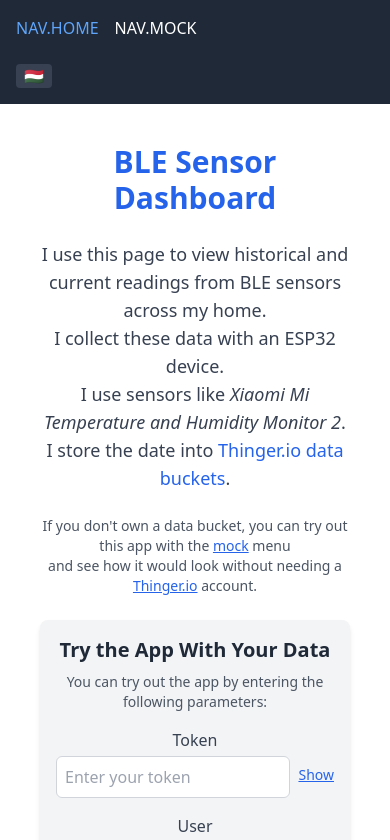
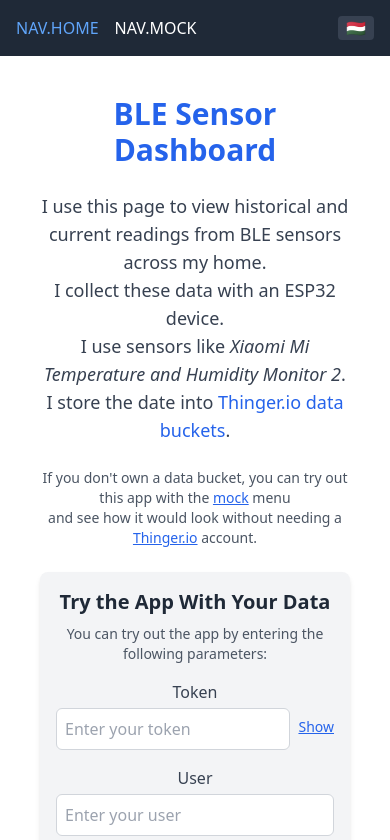
Before and after one commit to budavariam/home-dashboard, a React (Vite) app in the folder frontend/: page / in a window 390 px wide. Shown: the top 840 px of the page. Built offline with nearby package versions, Linux system fonts and the light colour scheme; what i18next-resources-to-backend would draw is missing.

Commit message:
Refactor navigation layout and structure

```diff
--- a/frontend/src/App.tsx
+++ b/frontend/src/App.tsx
@@ -13,9 +13,9 @@ export const App = () => {
 
     return (
         <div className="min-h-screen">
-            <nav className="bg-gray-800 text-white p-4">
-                <div className="flex flex-col sm:flex-row sm:justify-between sm:items-center gap-4">
-                    <ul className="flex gap-4 overflow-x-auto overflow-y-hidden whitespace-nowrap pb-2 sm:pb-0 scrollbar-thin scrollbar-thumb-gray-600 scrollbar-track-gray-800">
+            <nav className="bg-gray-800 text-white p-4 overflow-x-auto overflow-y-hidden">
+                <div className="flex items-center gap-4 min-w-max">
+                    <ul className="flex gap-4">
                         <li className="flex-shrink-0">
                             <NavLink
                                 to="."
@@ -61,7 +61,7 @@ export const App = () => {
                             </NavLink>
                         </li>
                     </ul>
-                    <div className="flex-shrink-0">
+                    <div className="flex-shrink-0 ml-auto">
                         <LanguageSwitcher />
                     </div>
                 </div>
```
